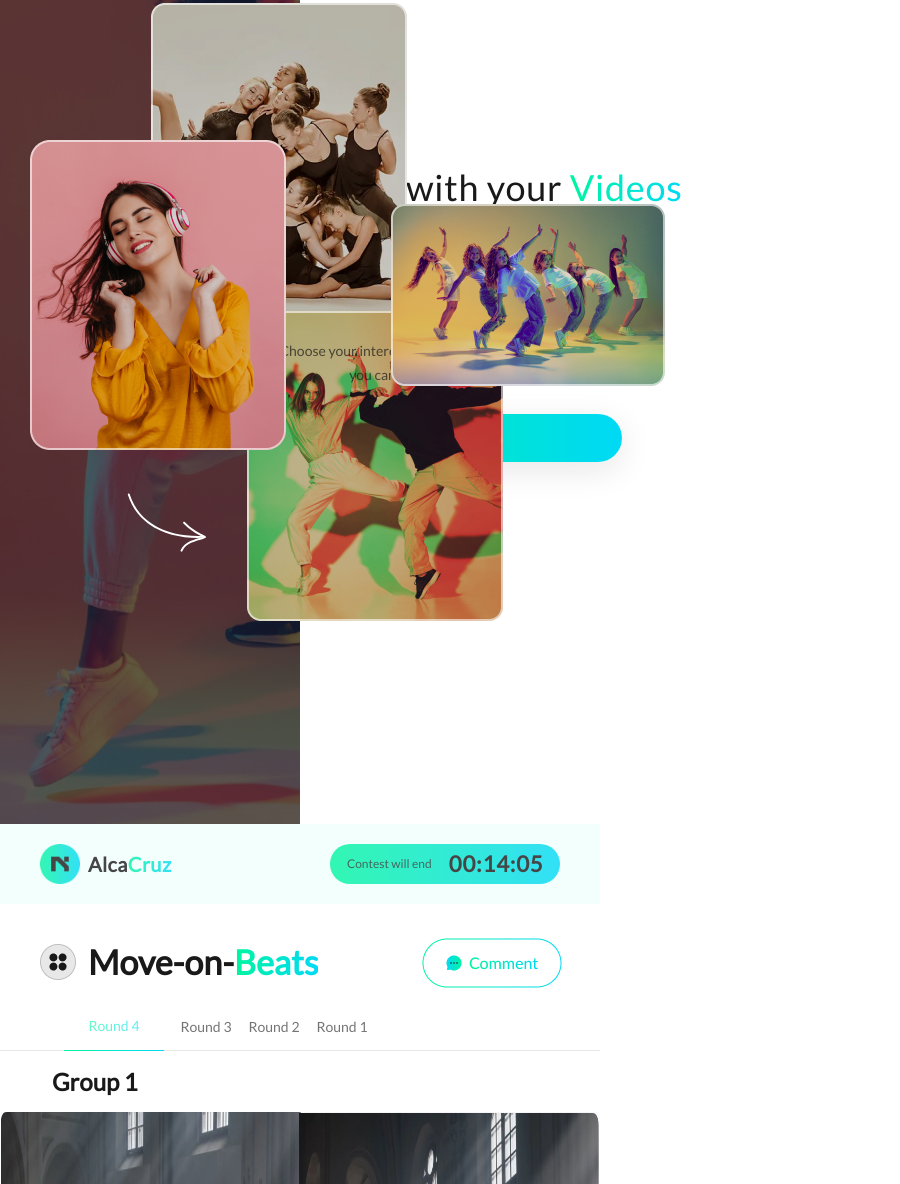
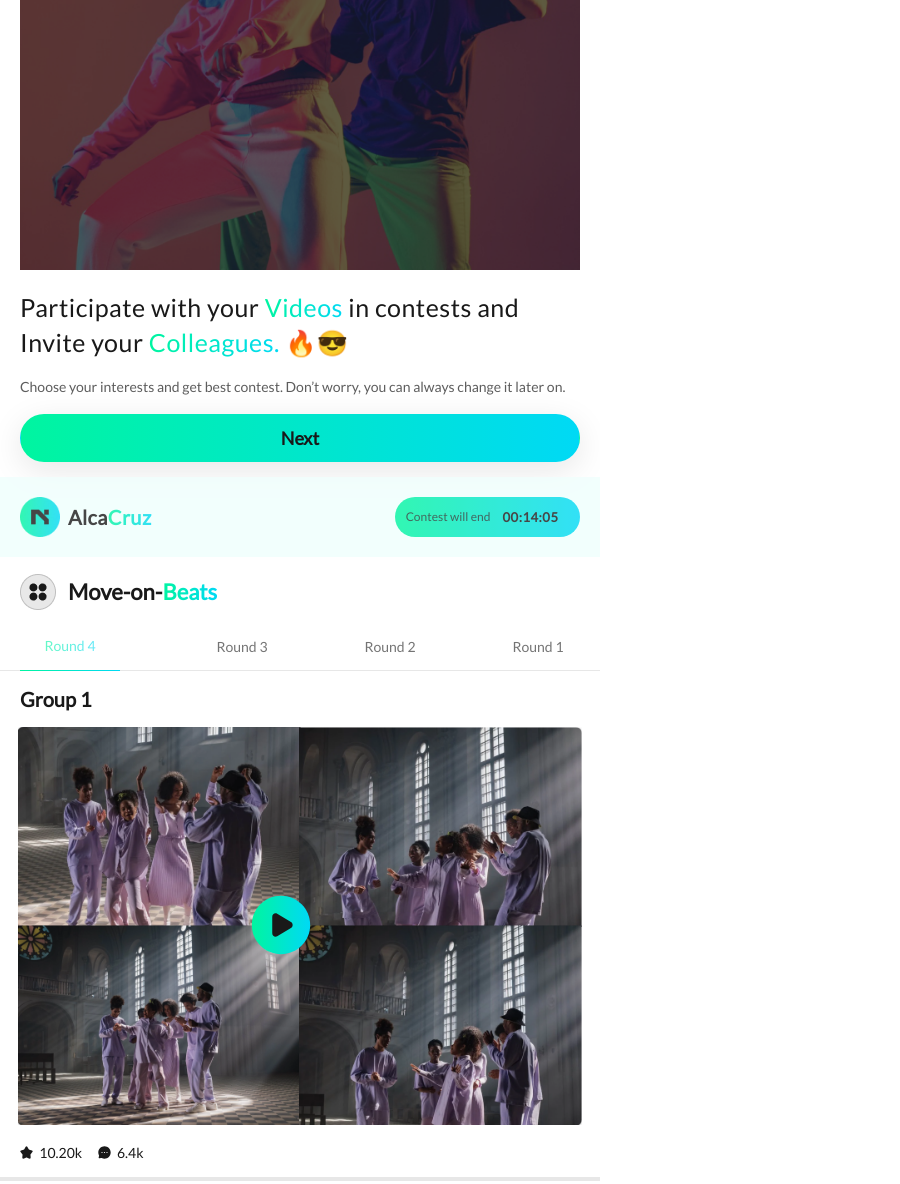
Before and after one commit to ShreyDave/AlcaCruzApp, a plain HTML site: page index.html in a window 600 px wide. Shown: the part 1000-2184 px from the top of the page, 900 px wide, since content can reach past the window. Drawn offline with Linux system fonts and the light colour scheme.

Commit message:
create a master branch and upload a code from main branch

```diff
--- a/index.html
+++ b/index.html
@@ -159,13 +159,14 @@
             <div class="slider1">
                 <p class="ptag">Group 1</p>
                 <div class="slider1-video1">
-                    <img src="images/slider1-video1.png" alt="slider1-video1">
+                    <img src="images/slider1-video1.png" alt="slider1-video1" class="video-none">
                     <img src="images/left side arrow.png" alt="left side arrow" class="left-cursor">
                     <img src="images/Play Circle.svg" alt="Play Circle" class="videoplaybutton">
+                    <img src="images/right side arrow.png" alt="right-cursor" class="right-cursor display">
                 </div>
             </div>
 
-            <div class="slider1">
+            <div class="slider1 none">
                 <p class="ptag">Group 2</p>
                 <div class="slider1-video1">
                     <img src="images/slider1-video2.png" alt="slider1-video1">
@@ -173,7 +174,7 @@
                 </div>
             </div>
 
-            <div class="slider1">
+            <div class="slider1 none none3">
                 <p class="ptag">Group 3</p>
                 <div class="slider1-video1">
                     <img src="images/slider1-video3.png" alt="slider1-video1">
@@ -181,7 +182,7 @@
                 </div>
             </div>
 
-            <div class="slider1">
+            <div class="slider1 none none3">
                 <p class="ptag">Group 4</p>
                 <div class="slider1-video1">
                     <img src="images/slider1-video3.png" alt="slider1-video1">
@@ -189,7 +190,7 @@
                 </div>
             </div>
 
-            <div class="slider1">
+            <div class="slider1 none none3">
                 <p class="ptag">Group 4</p>
                 <div class="slider1-video1">
                     <img src="images/slider1-video4.png" alt="slider1-video1">
@@ -197,7 +198,7 @@
                 </div>
             </div>
 
-            <div class="slider1">
+            <div class="slider1 none">
                 <p class="ptag">Group 5</p>
                 <div class="slider1-video1">
                     <img src="images/slider1-video4.png" alt="slider1-video1">
--- a/style.css
+++ b/style.css
@@ -27,7 +27,7 @@ body {
 
 span {
     background: linear-gradient(90deg, #00F5A0 0%, #00D9F5 100%);
-    -webkit-background-clip : text;
+    -webkit-background-clip: text;
     -webkit-text-fill-color: transparent;
 }
 
@@ -334,7 +334,7 @@ button {
     margin: -1px;
 }
 
-.h1tag{
+.h1tag {
     display: flex;
     flex-direction: row;
     padding: 0px 0px 0px 40px;
@@ -539,6 +539,369 @@ button {
     margin: 30px 0px;
 }
 
-#default{
+#default {
     border-radius: 12px 0px 0px 0px;
 }
+
+
+/* Media Query */
+
+@media only screen and (max-width: 1200px){
+        body {
+        margin: auto;
+    }
+
+    .alcacruz {
+        width: 100%;
+        height: 100vh;
+    }
+
+
+}
+
+@media only screen and (max-width: 768px) and (min-width: 576px) {
+    body {
+        margin: auto;
+    }
+
+    .alcacruz {
+        width: 100%;
+        height: 100vh;
+    }
+
+    .img-frame{
+        display: none;
+    }
+
+    .invite-your-colleagues {
+        display: flex;
+        flex-direction: column;
+        padding: 0px 20px;
+    }
+
+    .invite-your-colleagues-img{
+        width: 100%;
+        height: 887px;
+        background-size: cover;
+    }
+
+    .invite-your-colleagues-text{
+        width: 100%;
+        height: auto;
+        margin-top: 20px;
+    }
+
+    .invite-your-colleagues-text h1 {
+        width: 100%;
+        height: auto;
+        font-size: 28px;
+        line-height: 35px;
+        text-align: left;
+        margin: 0px;
+    }
+
+    .invite-your-colleagues-text p{
+        width: 100%;
+        height: auto;
+        text-align: left;
+        margin: 18px 0px;
+    }
+
+    button {
+        width: 100%;
+        height: 48px;
+    }
+
+    .navbar{
+        padding: 0px 20px;
+        margin: 15px 0px 0px;
+    }
+
+    .timer {
+        width: 185px;
+        height: 40px;
+        justify-content: center;
+    }
+
+    .timer h1{
+        width: 79px;
+        height: 26px;
+        font-size: 14px;
+    }
+
+    .move-on{
+        padding: 0px 20px;
+        margin: 15px 0px 10px 0px;
+    }
+
+    .move-on-text h1{
+        width: auto;
+        height: auto;
+        font-size: 24px;
+    }
+
+    .rounds{
+        justify-content: space-between;
+        padding: 0px 20px;
+    }
+
+    .h1tag {
+        padding: 0px 20px;
+    }
+
+    .h1tag h1{
+        margin-left: 0px;
+        font-size: 20px;
+    }
+
+    .h1tag img{
+        margin: 0px 15px 0px 0px;
+    }
+
+    .video-section img{
+        height: 272px;
+    }
+
+    .absolute img {
+        width: 70px;
+        height: 70px;
+    }
+
+    .absolute {
+        position: absolute;
+        top: 44%;
+        left: 45%;
+    }
+
+    .reatings {
+        padding: 0px 20px;
+    }
+
+    .Kingdom {
+        display: none;
+    }
+
+    .hrline {
+        margin: 15px 0px 0px;
+    }
+
+    .play-video-player img {
+        max-width: 100%;
+        height: 328px;
+        margin: auto;
+    }
+
+    .play-video-button{
+        padding: 0px 20px;
+        align-items: center;
+    }
+
+    .none3{
+        display: none;
+    }
+
+    .video-slider{
+        display: flex;
+        padding: 0px 20px;
+    }
+
+    .display{
+        display: none;
+    }
+
+}
+
+@media only screen and (max-width: 600px) {
+    body {
+        margin: auto;
+    }
+
+    .alcacruz {
+        width: 100%;
+        height: 100vh;
+    }
+
+    .invite-your-colleagues {
+        display: flex;
+        flex-direction: column;
+        padding: 0px 20px;
+    }
+
+    .invite-your-colleagues-img{
+        width: 100%;
+        height: 470px;
+        background-size: cover;
+    }
+
+    .invite-your-colleagues-text{
+        width: 100%;
+        height: auto;
+        margin-top: 20px;
+    }
+
+    .invite-your-colleagues-text h1 {
+        width: 100%;
+        height: auto;
+        font-size: 25px;
+        line-height: 35px;
+        text-align: left;
+        margin: 0px;
+    }
+
+    .invite-your-colleagues-text p{
+        width: 100%;
+        height: auto;
+        text-align: left;
+        margin: 15px 0px    ;
+    }
+
+    button {
+        width: 100%;
+        height: 48px;
+    }
+
+    .img-frame {
+        display: none;
+    }
+
+    .navbar{
+        padding: 0px 20px;
+        margin: 15px 0px 0px;
+    }
+
+    .timer {
+        width: 185px;
+        height: 40px;
+        justify-content: center;
+    }
+
+    .timer h1{
+        width: 79px;
+        height: 26px;
+        font-size: 13px;
+    }
+
+    .move-on{
+        padding: 0px 20px;
+        margin: 15px 0px 10px 0px;
+    }
+
+    .move-on-text h1{
+        width: auto;
+        height: auto;
+        font-size: 22px;
+    }
+
+    .Comment{
+        display: none;
+    }
+
+    .rounds{
+        justify-content: space-between;
+        padding: 0px 20px;
+    }
+
+    .h1tag {
+        padding: 0px 20px;
+    }
+
+    .h1tag h1{
+        margin-left: 0px;
+        font-size: 20px;
+    }
+
+    .h1tag img{
+        margin: 0px 15px 0px 0px;
+    }
+
+    .video-section img{
+        height: 200px;
+    }
+
+    .absolute img {
+        width: 70px;
+        height: 70px;
+    }
+
+    .absolute {
+        position: absolute;
+        top: 41%;
+        left: 41%;
+    }
+
+    .reatings {
+        padding: 0px 20px;
+    }
+
+    .Kingdom {
+        display: none;
+    }
+
+    .hrline {
+        margin: 15px 0px 0px;
+    }
+
+    .play-video-player img {
+        max-width: 100%;
+        height: 240px;
+        margin: auto;
+    }
+
+    .play-video-button{
+        padding: 0px 20px;
+        align-items: center;
+    }
+
+    .none{
+        display: none;
+    }
+
+    .video-slider{
+        display: block;
+        padding: 0px 20px;
+    }
+
+    .video-none{
+        width: 100%;
+    }
+
+}
+
+
+/*
+    .invite-your-colleagues{
+        display: none;
+    }
+
+    .img-frame{
+        display: none;
+    }
+
+    .watch-video{
+        display: none;
+    }
+
+    .hrline{
+        display: none;
+    }
+
+    .h1tag{
+        display: none;
+    }
+
+    .play-video{
+        display: none;
+    }
+
+    .reatings{
+        display: none;
+    }
+
+    .Kingdom{
+        display: none;
+    }
+
+    .watch-video{
+        display: none;
+    }
+ */
```
